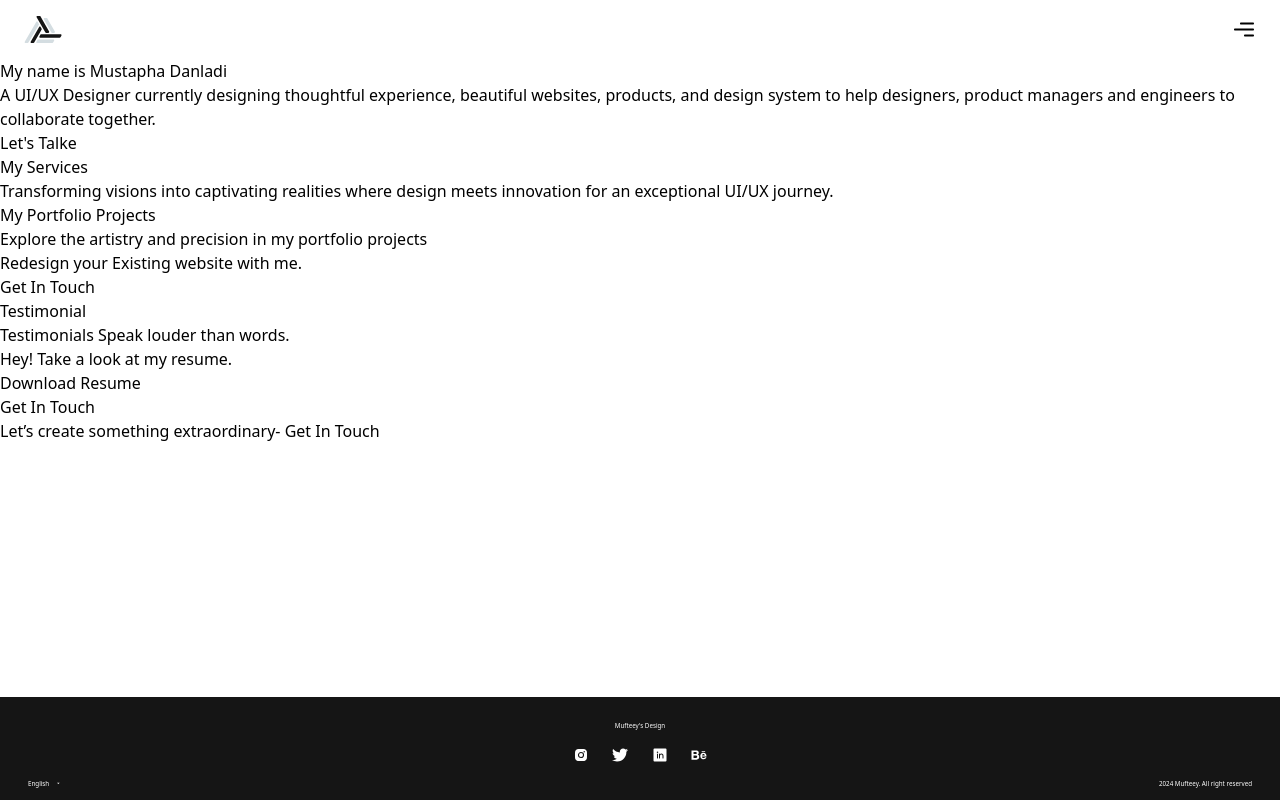
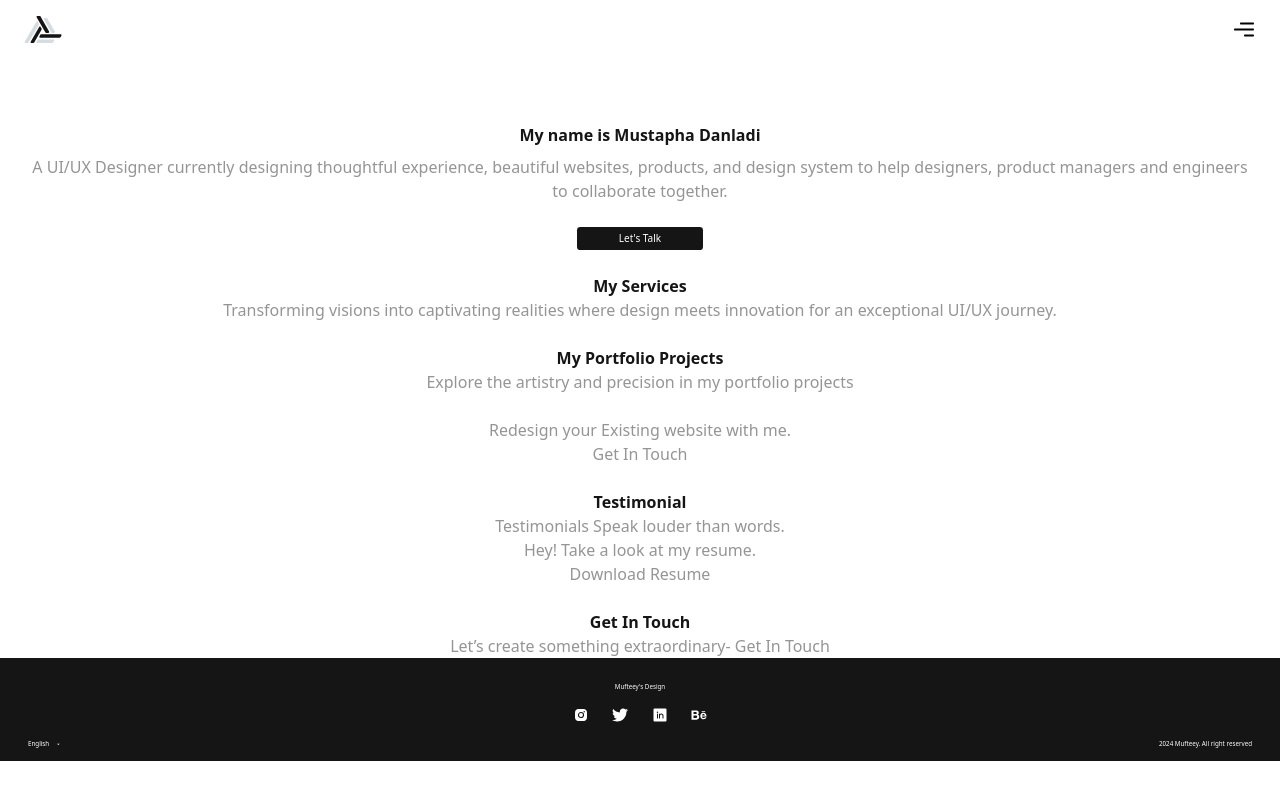
Before and after one commit to mmustaphak/ui-ux-portfolio, a React (Vite) app: page / in a window 1280 px wide. Built offline with nearby package versions, Linux system fonts and the light colour scheme.

Commit message:
Added basic styling to the home route

```diff
--- a/src/components/Layout.jsx
+++ b/src/components/Layout.jsx
@@ -11,7 +11,7 @@ export default function Layout() {
     const year = new Date().getFullYear()
 
     return (
-        <div className="flex flex-col">
+        <div className="flex flex-col text-center text-grey">
             <nav className="px-6 py-4 flex justify-between">
                 <Link to="/">
                     <img src={logo} alt="Mufteey Logo" />
@@ -22,12 +22,12 @@ export default function Layout() {
             <Outlet />
 
             <div>
-                <h1>Get In Touch</h1>
+                <h1 className="text-black font-semibold">Get In Touch</h1>
                 <p>Let’s create something extraordinary- Get In Touch</p>
                 {/* Form Component */}
             </div>
 
-            <footer className="absolute bottom-0 flex flex-col justify-center mt-auto pt-6 pb-3 px-7 w-full text-center text-white text-[6.24px] bg-black">
+            <footer className="flex flex-col justify-center mt-auto pt-6 pb-3 px-7 w-full text-center text-white text-[6.24px] bg-black">
                 <p>Mufteey&apos;s Design</p>
                 <div className="self-center flex justify-between mt-4 w-full max-w-[135px] text-base">
                     <a href=""><BiLogoInstagramAlt /></a>
--- a/src/pages/Home.jsx
+++ b/src/pages/Home.jsx
@@ -1,32 +1,34 @@
+import { Link } from "react-router-dom";
+
 export default function Home() {
   return (
-    <section>
+    <section className="pt-16 px-6 pb-6">
         <div>
-            <h1>My name is Mustapha Danladi</h1>
-            <p>A UI/UX Designer currently designing thoughtful experience, beautiful websites, products, and design system to help designers, product managers and engineers to collaborate together.</p>
+            <h1 className="text-black font-semibold">My name is Mustapha Danladi</h1>
+            <p className="pt-2">A UI/UX Designer currently designing thoughtful experience, beautiful websites, products, and design system to help designers, product managers and engineers to collaborate together.</p>
 
-            <button>Let&apos;s Talke</button>
+            <button className="mt-6 px-[42px] py-1 rounded-[3.37px] text-[10px] text-white bg-black">Let&apos;s Talk</button>
         </div>
 
-        <div>
-            <h1>My Services</h1>
+        <div className="mt-6">
+            <h1 className="text-black font-semibold">My Services</h1>
             <p>Transforming visions into captivating realities where design meets innovation for an exceptional UI/UX journey.</p>
             {/* Services Card */}
         </div>
 
-        <div>
-            <h1>My Portfolio Projects</h1>
+        <div className="mt-6">
+            <h1 className="text-black font-semibold">My Portfolio Projects</h1>
             <p>Explore the artistry and precision in my portfolio projects</p>
             {/* Project Cards */}
         </div>
 
-        <div>
+        <div className="mt-6">
             <p>Redesign your Existing website with me.</p>
             <button>Get In Touch</button>
         </div>
 
-        <div>
-            <h1>Testimonial</h1>
+        <div className="mt-6">
+            <h1 className="text-black font-semibold">Testimonial</h1>
             <p>Testimonials Speak louder than words.</p>
             {/* Gallery Component */}
             <div>
```
